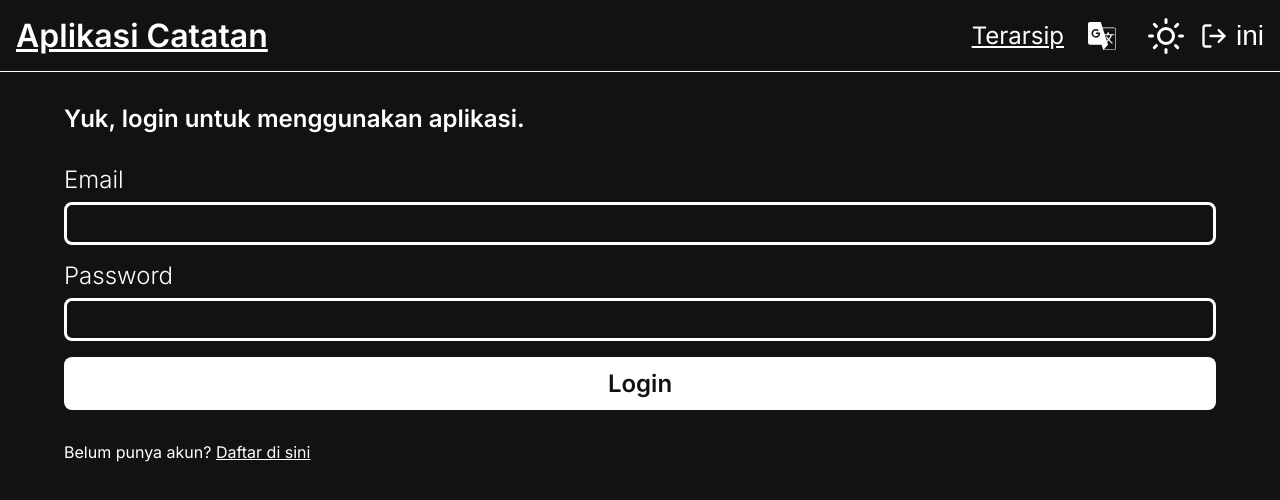
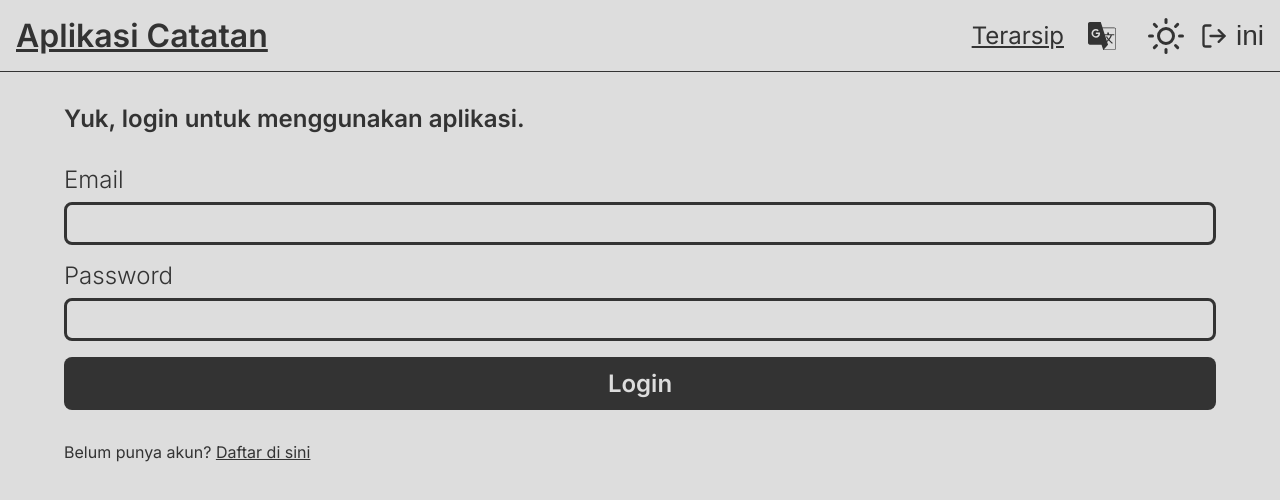
Before and after one commit to herisusantoarismann/Dicoding, a React (Create React App) app in the folder react-fundamental/personal-notes-app-starter/: page / in a window 1280 px wide. Shown: the top 500 px of the page. Built offline with nearby package versions, Linux system fonts and the light colour scheme.

Commit message:
Add theme context

```diff
--- a/react-fundamental/personal-notes-app-starter/src/components/Header.js
+++ b/react-fundamental/personal-notes-app-starter/src/components/Header.js
@@ -1,9 +1,14 @@
 import React from "react";
 import { Link } from "react-router-dom";
 import { SiGoogletranslate } from "react-icons/si";
-import { FiSun, FiLogOut } from "react-icons/fi";
+import { FiSun, FiLogOut, FiMoon } from "react-icons/fi";
+import { ThemeContext } from "../context/ThemeContext";
 
 const Header = () => {
+  const theme = React.useContext(ThemeContext);
+
+  console.log(theme);
+
   return (
     <header>
       <h1>
@@ -19,8 +24,12 @@ const Header = () => {
       <button className="toggle-locale" type="button">
         <SiGoogletranslate />
       </button>
-      <button className="toggle-theme" type="button">
-        <FiSun />
+      <button
+        className="toggle-theme"
+        type="button"
+        onClick={theme.toggleTheme}
+      >
+        {theme === "light" ? <FiMoon /> : <FiSun />}
       </button>
       <button className="button-logout" type="button">
         <FiLogOut />
--- /dev/null
+++ b/react-fundamental/personal-notes-app-starter/src/context/ThemeContext.js
@@ -0,0 +1,30 @@
+import React from "react";
+
+export const ThemeContext = React.createContext();
+
+const ThemeContextProvider = ({ children }) => {
+  const [theme, setTheme] = React.useState("light");
+
+  const toggleTheme = () => {
+    setTheme((prevState) => (prevState === "light" ? "dark" : "light"));
+  };
+
+  React.useEffect(() => {
+    document.documentElement.setAttribute("data-theme", theme);
+  }, [theme]);
+
+  const ThemeContextValue = React.useMemo(() => {
+    return {
+      theme,
+      toggleTheme,
+    };
+  }, [theme]);
+
+  return (
+    <ThemeContext.Provider value={ThemeContextValue}>
+      {children}
+    </ThemeContext.Provider>
+  );
+};
+
+export default ThemeContextProvider;
--- a/react-fundamental/personal-notes-app-starter/src/index.js
+++ b/react-fundamental/personal-notes-app-starter/src/index.js
@@ -1,10 +1,13 @@
-import React from 'react';
-import { createRoot } from 'react-dom/client';
-import App from './App';
+import React from "react";
+import { createRoot } from "react-dom/client";
+import App from "./App";
+import ThemeContextProvider from "./context/ThemeContext";
 
-import './styles/style.css';
+import "./styles/style.css";
 
-const root = createRoot(document.getElementById('root'));
+const root = createRoot(document.getElementById("root"));
 root.render(
-  <App />,
+  <ThemeContextProvider>
+    <App />
+  </ThemeContextProvider>
 );
```
